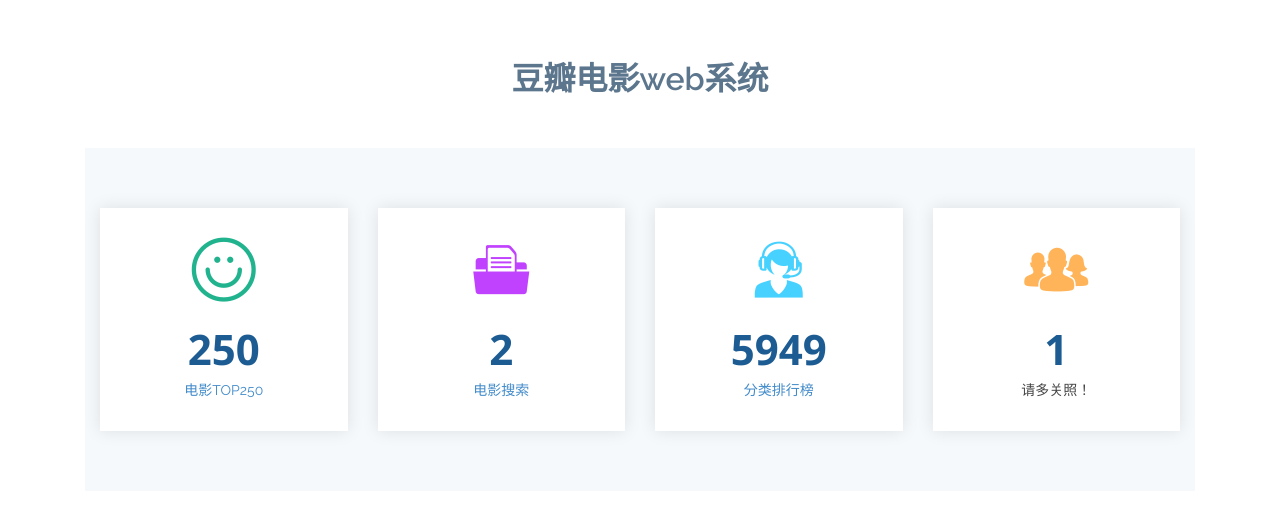
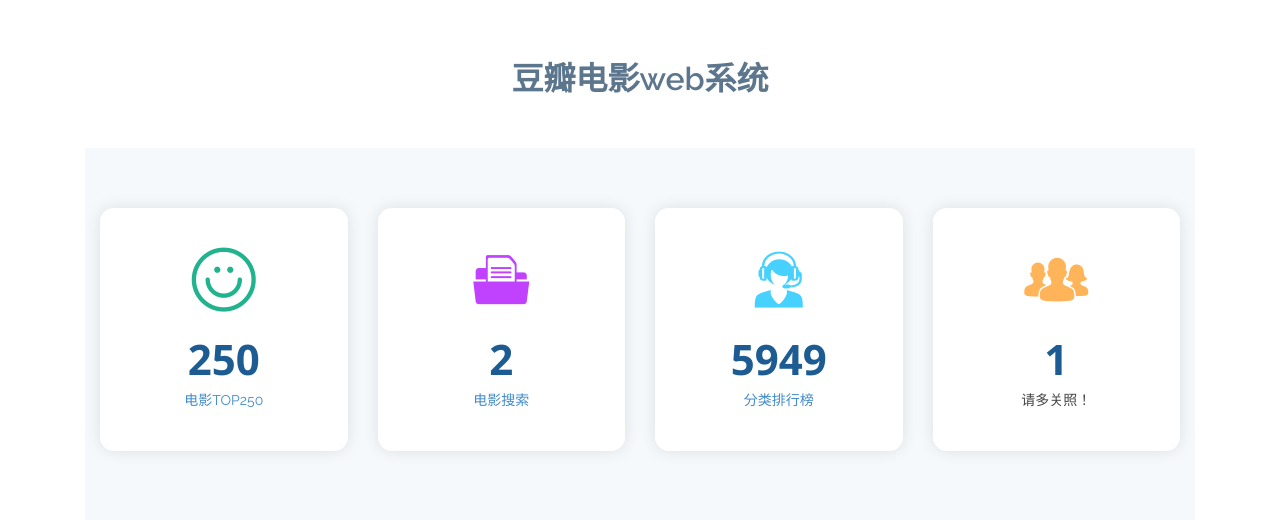
Before and after one commit to Syuchin/DeepLearning_Practice_Homework, a Flask app: page / in a window 1280 px wide. Shown: the part 70-590 px from the top of the page. Run offline with Flask 3, Linux system fonts and the light colour scheme; some libraries are stand-ins or nearby versions.

Commit message:
更新flask渲染的静态图片和css文件

```diff
--- a/static/assets/css/style.css
+++ b/static/assets/css/style.css
@@ -740,14 +740,16 @@ section {
 # Counts
 --------------------------------------------------------------*/
 .counts {
-  padding-bottom: 30px;
+  padding-bottom: 40px;
 }
 
 .counts .count-box {
   box-shadow: 0px 0 16px rgba(0, 0, 0, 0.1);
-  padding: 30px;
+  padding: 40px;
   background: #fff;
   margin-bottom: 30px;
+  /* 圆角 */
+  border-radius: 14px;
 }
 
 .counts .count-box i {
```
Also changed, not shown: static/assets/images/logo.png (added), static/assets/images/paihang.png (added), static/assets/images/paihangbang.png (added), static/assets/images/sousuo.png (added), static/assets/images/sousuohtml.png (added), static/assets/images/top250.png (added), static/assets/images/ying.png (added), 2 other files.
